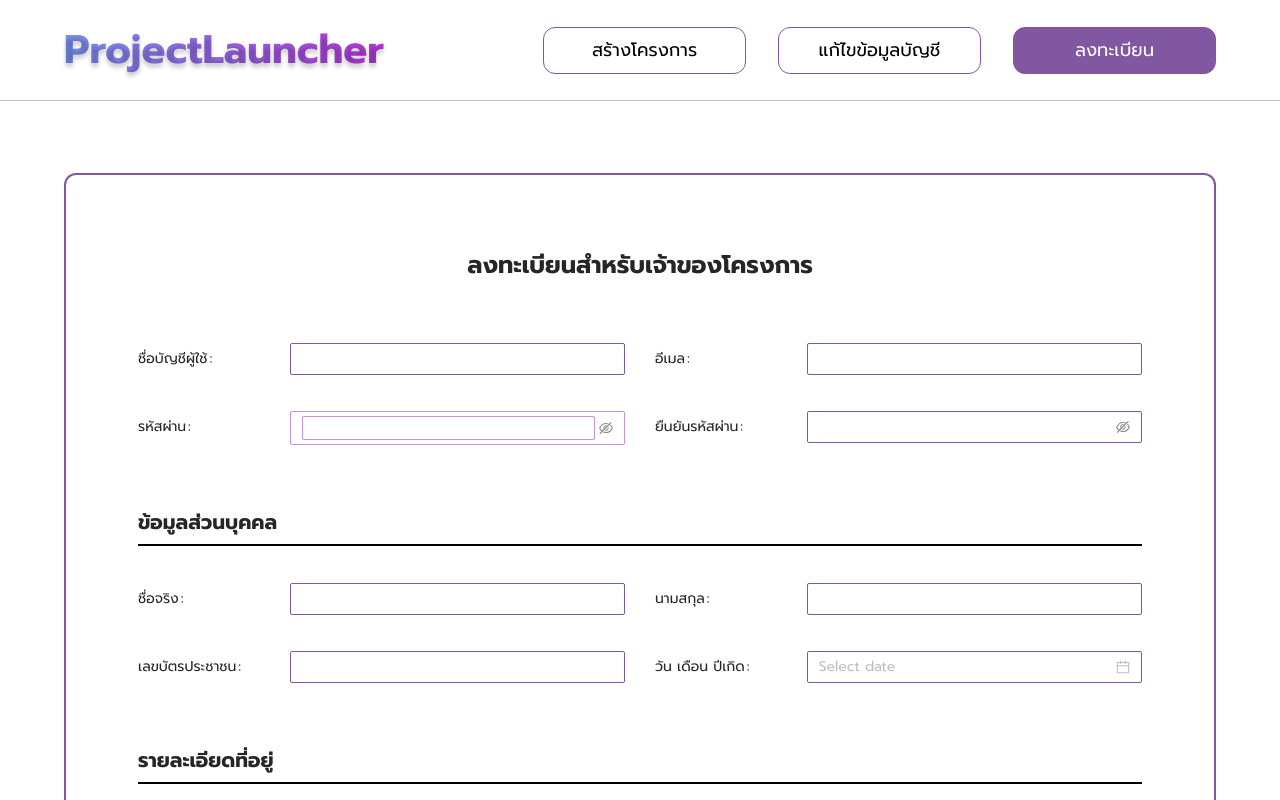
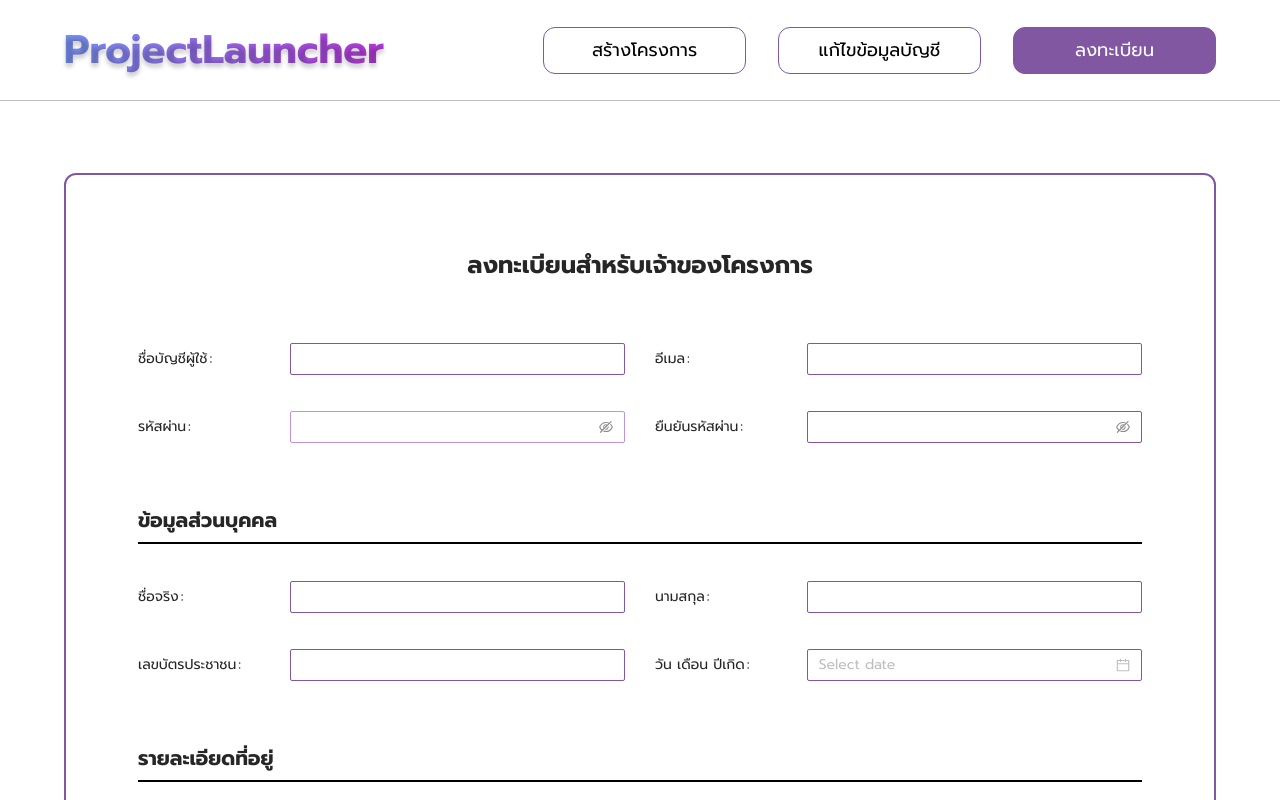
Before and after one commit to 14mss/database_project, a React (Create React App) app in the folder frontend/: page / in a window 1280 px wide. In both pictures the pointer is over the input "รหัสผ่าน". Shown: the top 800 px of the page. Built offline with nearby package versions, Linux system fonts and the light colour scheme.

Commit message:
fix conflict

```diff
--- a/frontend/src/App.css
+++ b/frontend/src/App.css
@@ -123,6 +123,10 @@ hr {
   border: 1px solid #c092e0 !important;
 }
 
+.ant-input-affix-wrapper .ant-input:hover {
+  border: none !important;
+}
+
 .ant-input,
 .ant-input-password,
 .ant-btn,
```
